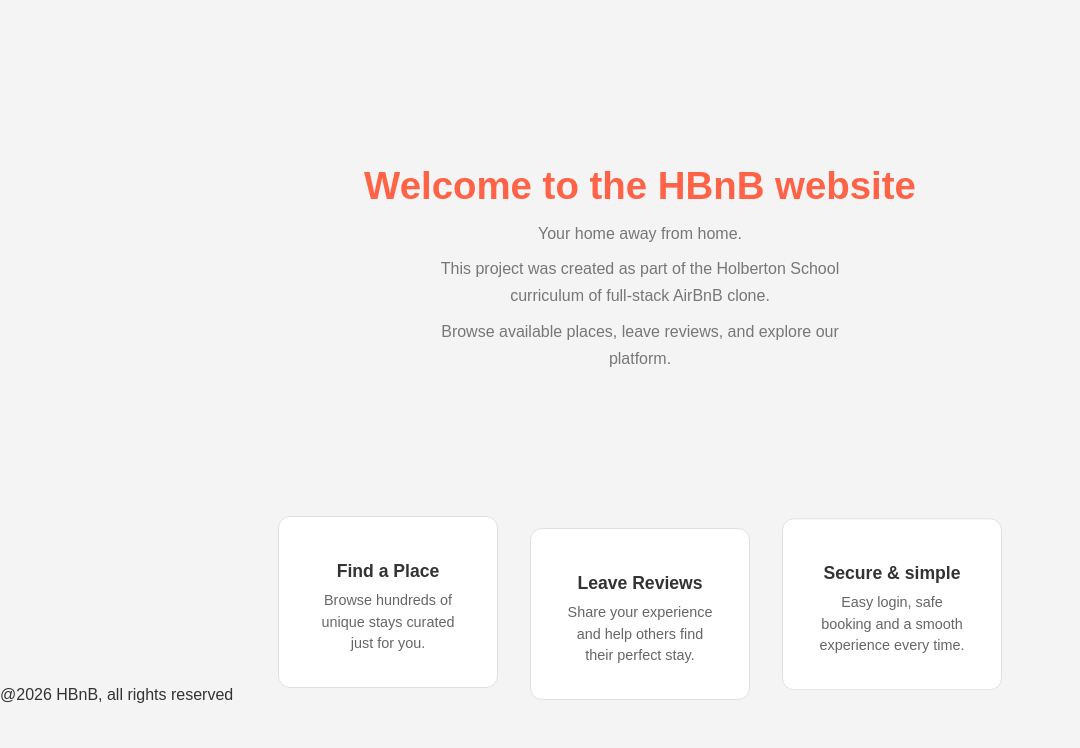
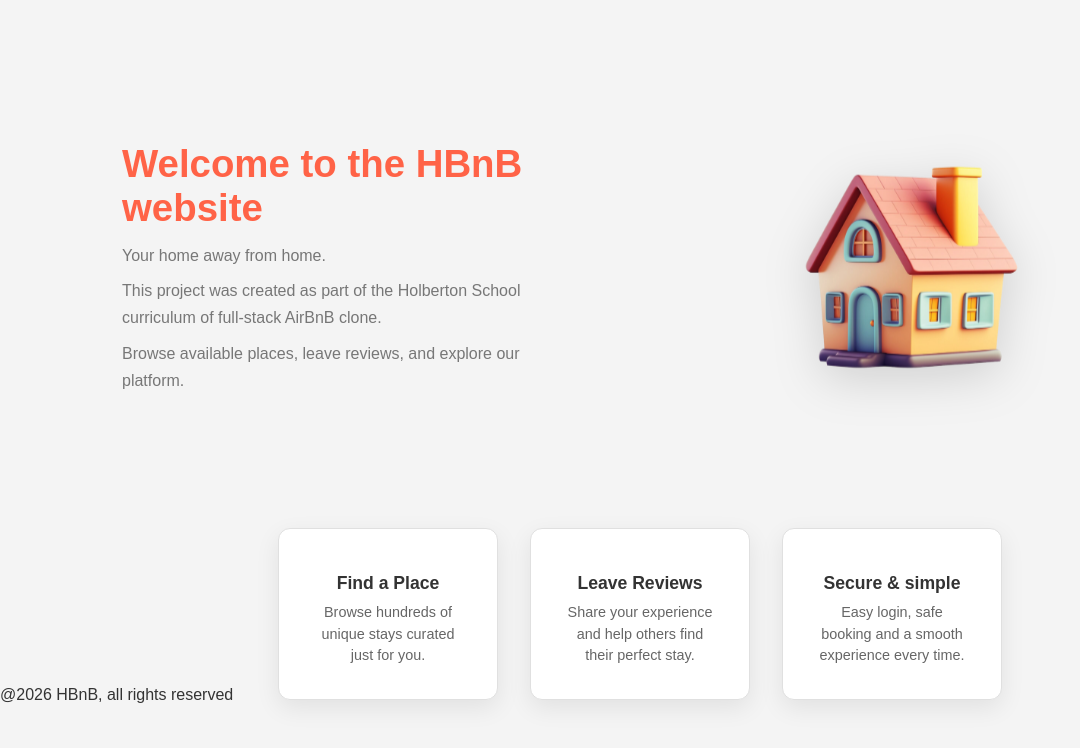
Before and after one commit to 12113-byte/holbertonschool-hbnb, a Flask app: page /homepage in a window 1280 px wide. Shown: the part 96-844 px from the top of the page, without its empty margins (0-1080 px from the left). Run offline with Flask 3, Linux system fonts and the light colour scheme.

Commit message:
Adding a house floating in homepage

```diff
--- a/app/static/styles.css
+++ b/app/static/styles.css
@@ -279,14 +279,46 @@ hr {
 }
 
 .welcome {
-    text-align: center;
+    text-align: left;
     padding: 40px 2rem;
     min-height: 60vh;
     display: flex;
-    flex-direction: column;
+    flex-direction: row;
     align-items: center;
+    justify-content: space-between;
+    gap: 40px;
+    max-width: 1100px;
+    margin: 0 auto;
+    width: 100%
+}
+
+.welcome-text {
+    flex: 1;
+}
+
+/*
+hero house - homepage
+*/
+
+.hero-house {
+    flex: 1;
+    display: flex;
     justify-content: center;
+    align-items: center;
 }
+
+.hero-house img {
+    width: 380px;
+    transform: rotate(25deg);
+    filter: drop-shadow(0px 12px 24px rgba(0, 0, 0, 0.15));
+    animation: float 3s ease-in-out infinite;
+}
+
+@keyframes float {
+    0%, 100% { transform: translateY(0px); }
+    50% { transform: translateY(-10px); }
+}
+
 
 .welcome h1 {
     font-size: 2.4rem;
@@ -300,6 +332,7 @@ hr {
     max-width: 460px;
     line-height: 1.7;
     margin-bottom: 8px;
+    text-align: left;
 }
 
 .welcome a {
@@ -379,7 +412,7 @@ feature boxes - hompage
     padding: 2rem;
     width: 220px;
     text-align: center;
-    box-shadow: 0 2px 8px rgba(0,0,0,0,0.06);
+    box-shadow: 0px 8px 24px rgba(0, 0, 0, 0.08);
     transition: transform 0.2s;
     animation: bounce alternate infinite cubic-bezier(.2, .65, .6, 1);
 }
@@ -398,12 +431,3 @@ feature boxes - hompage
 .feature-card:hover {
     transform: translateY(-8px);
 }
-
-@keyframes bounce {
-    from { transform: translateY(0px); }
-    to { transform : translateY(-12px);}
-}
-
-.feature-card:nth-child(1) { animation-duration: 200ms; }
-.feature-card:nth-child(2) { animation-duration: 300ms; }
-.feature-card:nth-child(3) { animation-duration: 400ms; }
--- a/app/templates/homepage.html
+++ b/app/templates/homepage.html
@@ -12,13 +12,18 @@
         {% include 'header.html' %}
         <main>
             <section class="welcome">
-                <h1>Welcome to the HBnB website</h1>
-                <p>Your home away from home.</p>
-                <p>This project was created as part of the Holberton
+                <div class="welcome-text">
+                    <h1>Welcome to the HBnB website</h1>
+                    <p>Your home away from home.</p>
+                    <p>This project was created as part of the Holberton
                     School curriculum of full-stack AirBnB clone.
-                </p>
-                <p>Browse available places, leave reviews,
+                    </p>
+                    <p>Browse available places, leave reviews,
                     and explore our platform.</p>
+                </div>
+            <div class="hero-house">
+                <img src="{{ url_for('static', filename='images/house.png') }}" alt="3D house" />
+            </div>
             </section>
 
             <section class="features">
```
Also changed, not shown: app/static/images/house.png (added).
